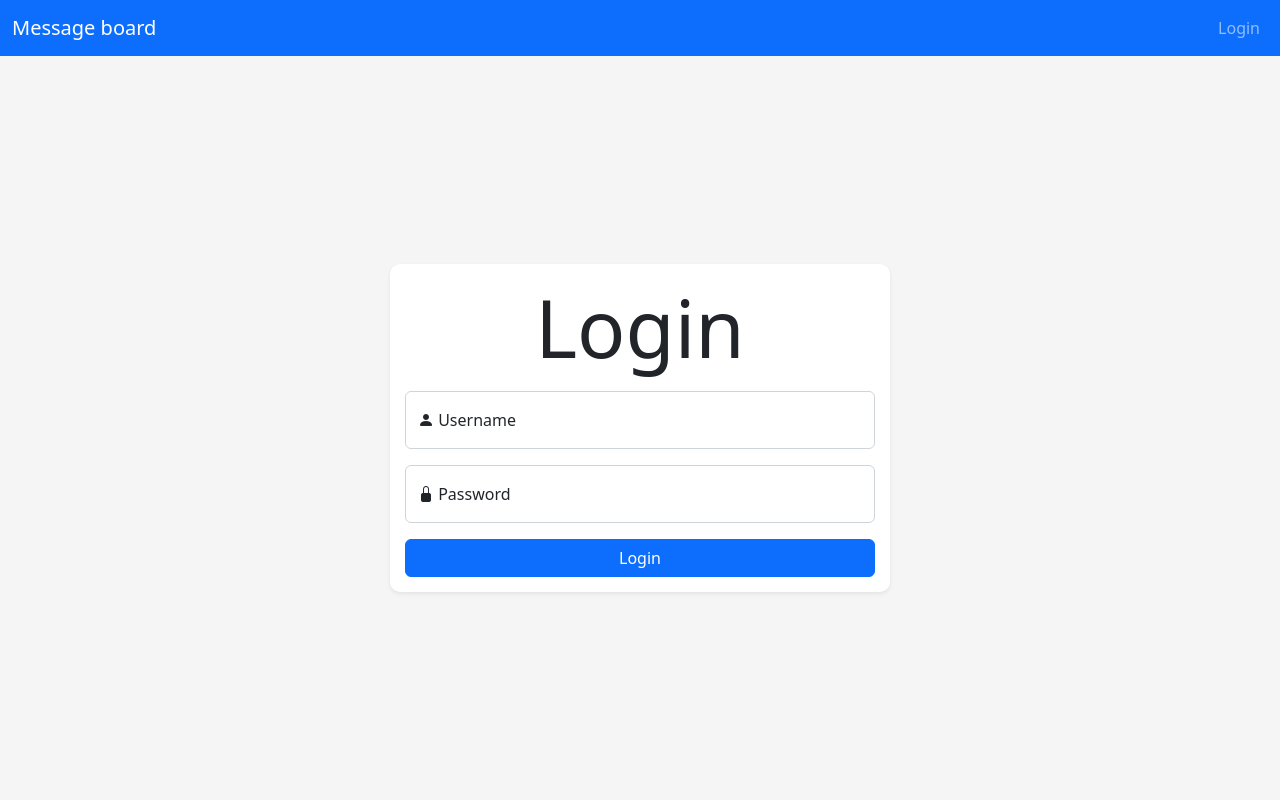
After one commit to JoonasC/tsoha-messageboard, a Flask app: page /login in a window 1280 px wide. The commit adds this page. Run offline with Flask 2, Linux system fonts and the light colour scheme.

Commit message:
Added a custom css stylesheet, added a template for the login page, added a route for the login page, other minor changes to the header and layout templates

```diff
--- a/routing/routing.py
+++ b/routing/routing.py
@@ -6,3 +6,8 @@ from app import app
 @app.route("/")
 def home_route():
     return render_template("page/home.html")
+
+
+@app.route("/login")
+def login_route():
+    return render_template("page/login.html")
--- /dev/null
+++ b/static/style/style.css
@@ -0,0 +1,20 @@
+body {
+    padding-top: 56px;
+}
+
+.login-container {
+    width: 500px;
+    padding: 15px;
+    border-radius: 10px;
+    background-color: white;
+}
+
+@media only screen and (max-width: 500px) {
+    .login-container {
+        width: 100%;
+    }
+}
+
+.bg-whitesmoke {
+    background-color: #f5f5f5 !important;
+}
--- a/templates/layout/header.html
+++ b/templates/layout/header.html
@@ -1,4 +1,4 @@
-<nav class="navbar navbar-expand-md bg-light">
+<nav class="navbar navbar-expand-md fixed-top navbar-dark bg-primary">
     <div class="container-fluid">
         <a class="navbar-brand" href="/">Message board</a>
         <button class="navbar-toggler" type="button" data-bs-toggle="collapse" data-bs-target="#navbar_content">
--- a/templates/layout/layout.html
+++ b/templates/layout/layout.html
@@ -1,14 +1,16 @@
 <!DOCTYPE html>
-<html lang="en">
+<html class="h-100" lang="en">
 <head>
     <meta charset="UTF-8">
     <meta name="viewport" content="width=device-width, initial-scale=1">
     <title>Message board - {% block title %}{% endblock %}</title>
     <link href="https://cdn.jsdelivr.net/npm/bootstrap@5.2.3/dist/css/bootstrap.min.css" rel="stylesheet">
+    <link href="https://cdn.jsdelivr.net/npm/bootstrap-icons@1.10.2/font/bootstrap-icons.css" rel="stylesheet">
+    <link href="{{ url_for('static', filename='style/style.css') }}" rel="stylesheet">
 </head>
-<body>
+<body class="h-100">
 {% include "layout/header.html" %}
 {% block page_content %}{% endblock %}
-<script src="https://cdn.jsdelivr.net/npm/bootstrap@5.2.3/dist/js/bootstrap.bundle.min.js"></script>
+    <script src="https://cdn.jsdelivr.net/npm/bootstrap@5.2.3/dist/js/bootstrap.bundle.min.js"></script>
 </body>
 </html>
--- /dev/null
+++ b/templates/page/login.html
@@ -0,0 +1,20 @@
+{% extends "layout/layout.html" %}
+{% block title %}Login{% endblock %}
+{% block page_content %}
+    <div class="d-flex justify-content-center align-items-center h-100 bg-whitesmoke">
+        <div class="login-container shadow-sm">
+            <form action="/login" method="post">
+                <h1 class="display-1 fw-light text-center mb-3">Login</h1>
+                <div class="form-floating mb-3">
+                    <input type="text" class="form-control" id="username_input" placeholder="Username">
+                    <label for="username_input"><i class="bi bi-person-fill"></i> Username</label>
+                </div>
+                <div class="form-floating mb-3">
+                    <input type="password" class="form-control" id="password_input" placeholder="Password">
+                    <label for="password_input"><i class="bi bi-lock-fill"></i> Password</label>
+                </div>
+                <button type="submit" class="btn btn-primary w-100">Login</button>
+            </form>
+        </div>
+    </div>
+{% endblock %}
```
